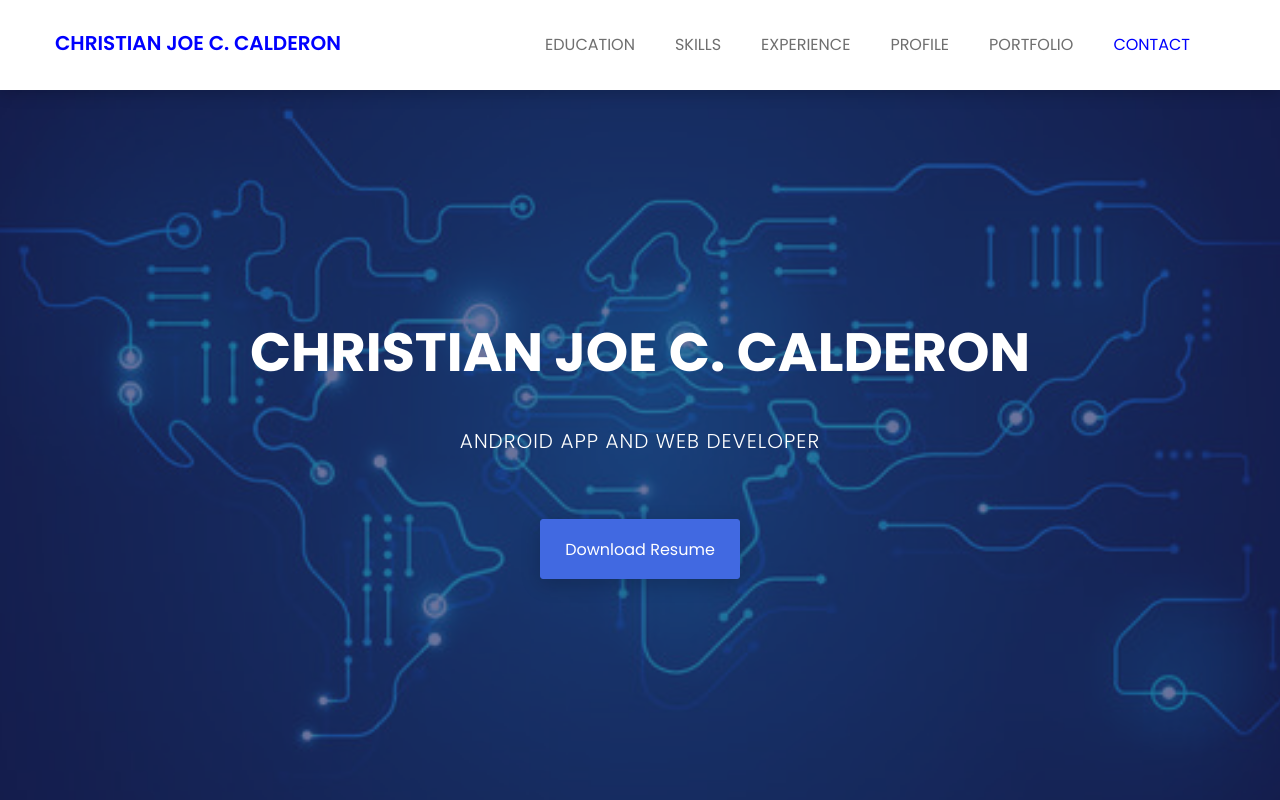
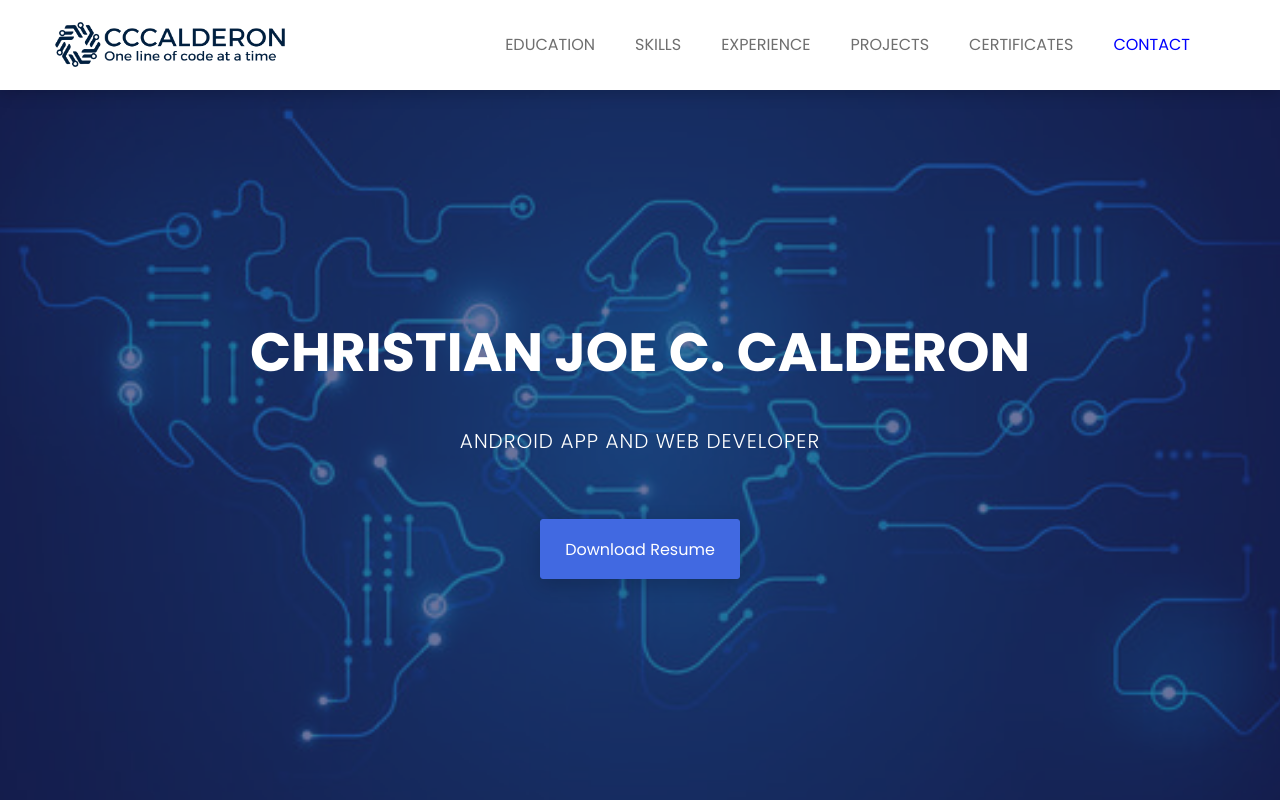
Before and after one commit to cjccalderon/christianccalderon.github.io, a plain HTML site: page index.html in a window 1280 px wide. Shown: the top 800 px of the page. Drawn offline with nearby package versions, Linux system fonts and the light colour scheme.

Commit message:
Update index.html

```diff
--- a/index.html
+++ b/index.html
@@ -15,8 +15,15 @@
         <title>CHRISTIAN JOE C. CALDERON</title>
 
         <!-- For favicon png -->
-		<link rel="shortcut icon" type="image/icon" href="assets/logo/cccalderon.png"/>
+	<link rel="shortcut icon" type="image/icon" href="assets/logo/header.png"/>
 
+	<link rel="apple-touch-icon" sizes="180x180" href="assets/logo/favicon/apple-touch-icon.png">
+	<link rel="icon" type="image/png" sizes="32x32" href="assets/logo/favicon/favicon-32x32.png">
+	<link rel="icon" type="image/png" sizes="16x16" href="assets/logo/favicon/favicon-16x16.png">
+	<link rel="manifest" href="assets/logo/favicon/site.webmanifest">
+	<link rel="mask-icon" href="assets/logo/favicon/safari-pinned-tab.svg" color="#5bbad5">
+	<meta name="msapplication-TileColor" content="#da532c">
+	<meta name="theme-color" content="#ffffff">
         <!--font-awesome.min.css-->
         <link rel="stylesheet" href="assets/css/font-awesome.min.css">
 
@@ -51,7 +58,17 @@
         <![endif]-->
 
     </head>
-
+	<style>
+		  .navbar-brand {
+		  width:260px;
+		}
+		.navbar-brand img {
+		  height: 60px;
+		 width:230px;
+		   padding-bottom: 15px;
+		   margin-top: -11px;
+		}
+	</style>
 	<body>
 		<!--[if lte IE 9]>
             <p class="browserupgrade">You are using an <strong>outdated</strong> browser. Please <a href="https://browsehappy.com/">upgrade your browser</a> to improve your experience and security.</p>
@@ -70,7 +87,9 @@
 			                <button type="button" class="navbar-toggle" data-toggle="collapse" data-target="#navbar-menu">
 			                    <i class="fa fa-bars"></i>
 			                </button>
-			                <a class="navbar-brand" href="index.html">CHRISTIAN JOE C. CALDERON</a>
+			                <a class="navbar-brand" href="index.html">
+					  <img src="assets/logo/cccalderon.png" class="navbar-logo" alt="Logo">
+					</a>
 			            </div><!--/.navbar-header-->
 			            <!-- End Header Navigation -->
 
@@ -78,12 +97,11 @@
 			            <div class="collapse navbar-collapse menu-ui-design" id="navbar-menu">
 			                <ul class="nav navbar-nav navbar-right" data-in="fadeInDown" data-out="fadeOutUp">
 			                <li class=" smooth-menu active"></li>
-			                    <li class=" smooth-menu"><a href="#education">education</a></li>
+			                     <li class=" smooth-menu"><a href="#education">education</a></li>
 			                    <li class="smooth-menu"><a href="#skills">skills</a></li>
 			                    <li class="smooth-menu"><a href="#experience">experience</a></li>
-			                    <li class="smooth-menu"><a href="#profiles">profile</a></li>
-			                    <li class="smooth-menu"><a href="#portfolio">portfolio</a></li>
- 			                    <!--<li class="smooth-menu"><a href="#clients">clients</a></li> -->
+			                    <li class="smooth-menu"><a href="#profiles">projects</a></li>
+			                    <li class="smooth-menu"><a href="#portfolio">certificates</a></li>
 			                    <li class="smooth-menu"><a href="#contact">contact</a></li>
 			                </ul><!--/.nav -->
 			            </div><!-- /.navbar-collapse -->
@@ -105,7 +123,7 @@
 						<div class="header-text">
 							<h2> christian joe c. calderon </h2>
 							<p>android app and web developer</p>
-							<a href="assets/download/browney.txt" download>download resume</a>
+							<a href="assets/download/cccalderon.pdf" download>download resume</a>
 						</div><!--/.header-text-->
 					</div><!--/.col-->
 				</div><!-- /.row-->
```
